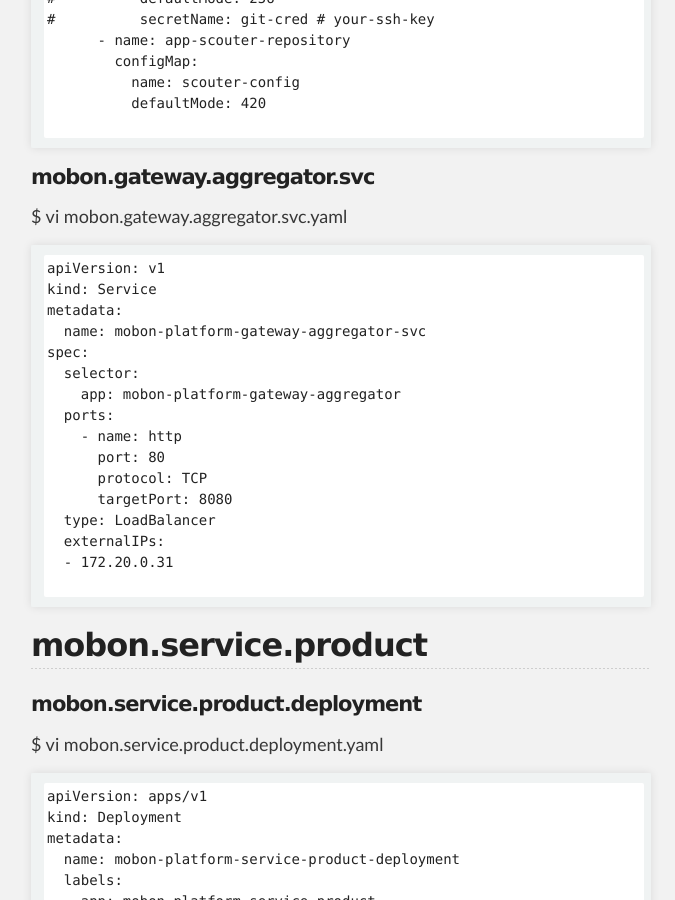
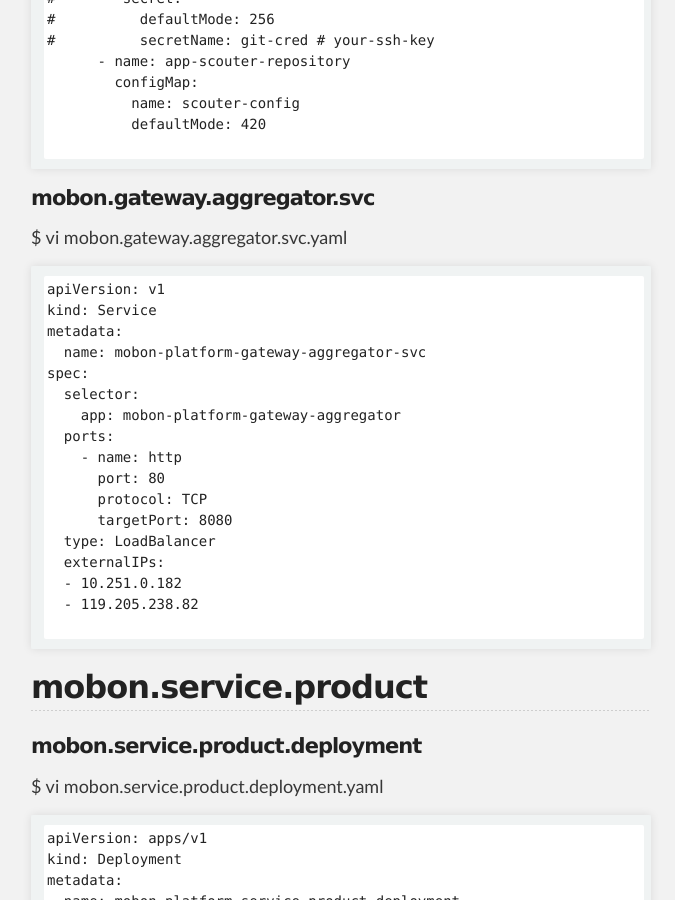
Before and after one commit to unlimited9/unlimited9.github.com, a Jekyll site: the page built from reference.notes/TA/cloud/kubernetes/sample.yaml.list.md, in a window 1280 px wide and 900 px high, scrolled down 9935 px. Shown: the whole window, without its empty margins (299-974 px from the left). Built offline with Jekyll 4.4.1, drawn with Linux system fonts in a browser that asks for light colours; our own code applies the rules of GitHub Pages for plain Markdown files; some of the changed text lies outside the part shown.

Commit message:
Update sample.yaml.list.md

````diff
--- a/reference.notes/TA/cloud/kubernetes/sample.yaml.list.md
+++ b/reference.notes/TA/cloud/kubernetes/sample.yaml.list.md
@@ -278,7 +278,8 @@ spec:
       targetPort: 8080
   type: LoadBalancer
   externalIPs:
-  - 172.20.0.32
+  - 10.251.0.181
+  - 119.205.238.81
 
 ```
 
@@ -441,7 +442,8 @@ spec:
       targetPort: 8080
   type: LoadBalancer
   externalIPs:
-  - 172.20.0.31
+  - 10.251.0.182
+  - 119.205.238.82
 
 ```
 
````
